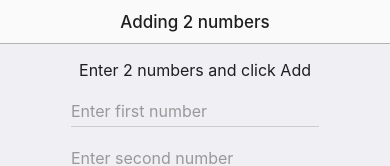
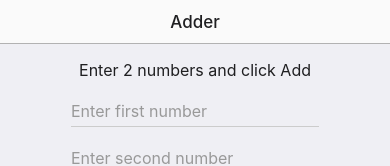
Before and after one commit to paulchin2019/udemy-2-adder, a plain HTML site: page www/index.html in a window 390 px wide. Shown: the top 166 px of the page. Drawn offline with Linux system fonts and the light colour scheme; files whose address does not match are found by name.

Commit message:
changed title

```diff
--- a/www/index.html
+++ b/www/index.html
@@ -13,7 +13,7 @@
   <body>
     <ons-page>
       <ons-toolbar>
-        <div class="center">Adding 2 numbers</div>
+        <div class="center">Adder</div>
       </ons-toolbar>
       <div style="text-align: center">
         <p>Enter 2 numbers and click Add</p>
```
